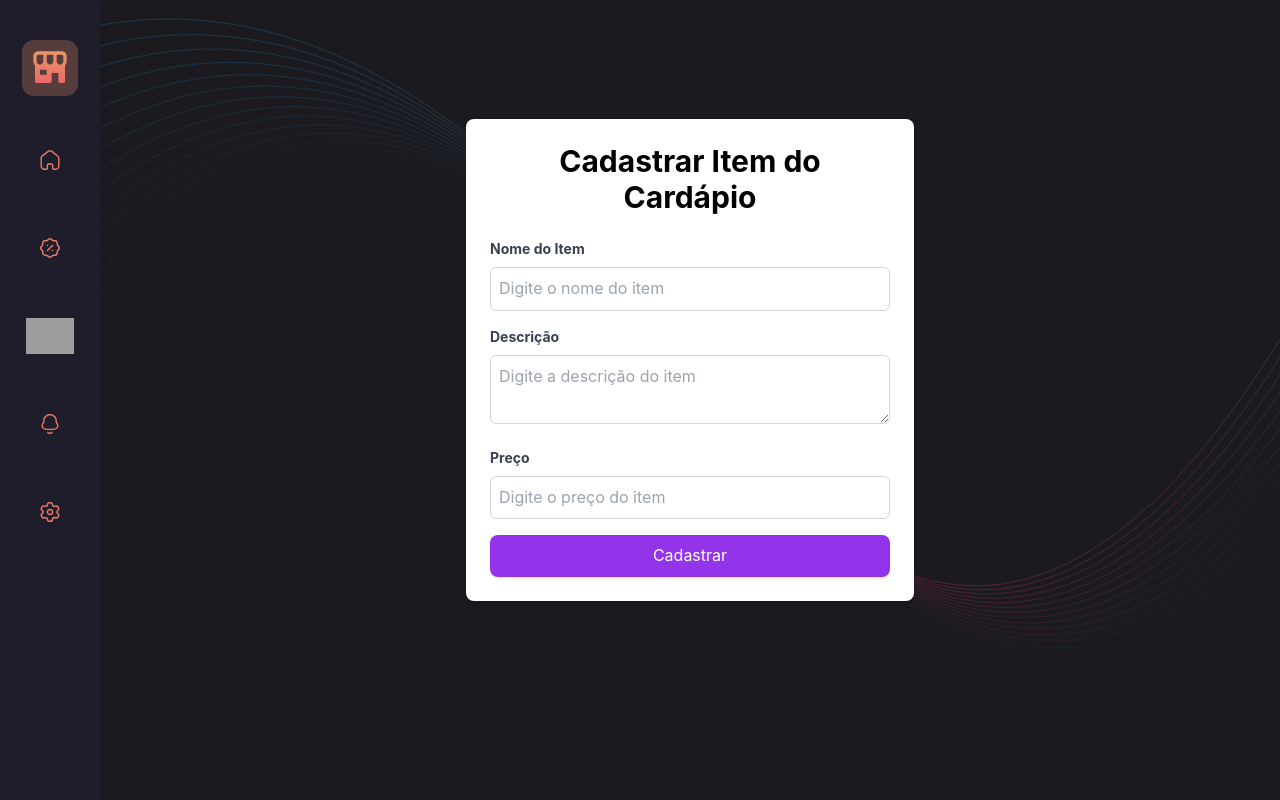
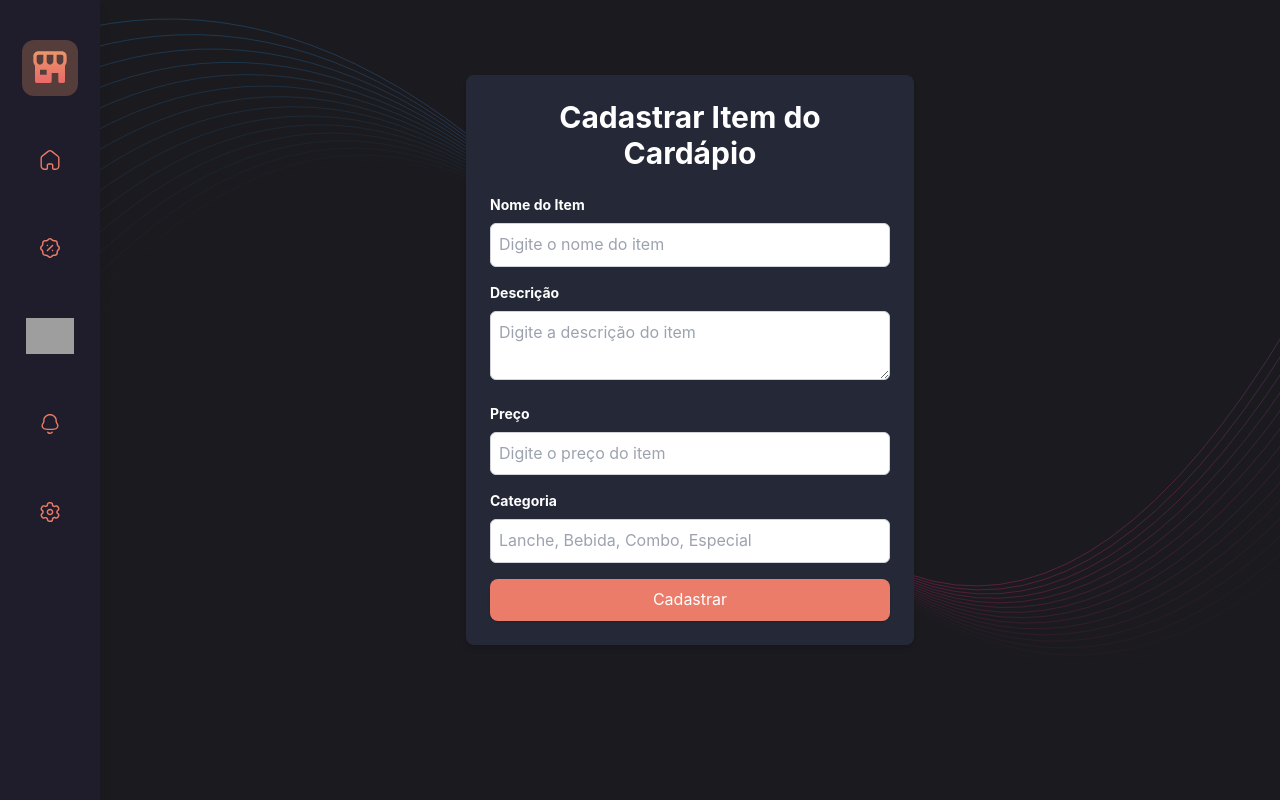
Before and after one commit to mdsreq-fga-unb/2024.2-T01-FamintosBurguer, a React (Vite) app in the folder aplicacao/src/renderer/: page /formulario in a window 1280 px wide. Built offline with nearby package versions, Linux system fonts and the light colour scheme; grey boxes are pictures that could not be loaded.

Commit message:
Alteração de cores e categoria no formulario

```diff
--- a/aplicacao/src/renderer/src/pages/Formulario.tsx
+++ b/aplicacao/src/renderer/src/pages/Formulario.tsx
@@ -13,49 +13,61 @@ const Formulario: React.FC = () => {
 
   return (
     <div className="w-full h-full flex justify-center items-center">
-      <div className="bg-white p-6 shadow-md rounded-lg w-full max-w-md">
-        <h1 className="text-3xl font-bold mb-6 text-center text-black">
+      <div className="bg-[#252836] p-6 shadow-md rounded-lg w-full max-w-md">
+        <h1 className="text-3xl font-bold mb-6 text-center text-white">
           Cadastrar Item do Cardápio
         </h1>
         <form onSubmit={handleSubmit}>
           <div className="mb-4">
-            <label className="block text-gray-700 text-sm font-bold mb-2" htmlFor="nome">
+            <label className="block text-white text-sm font-bold mb-2" htmlFor="nome">
               Nome do Item
             </label>
             <input
               type="text"
               id="nome"
-              className="w-full p-2 border border-gray-300 rounded-md text-black focus:outline-none focus:ring-2 focus:ring-purple-500"
+              className="w-full p-2 border border-gray-300 rounded-md text-black focus:outline-none focus:ring-2 focus:ring-[#ea7c69]"
               placeholder="Digite o nome do item"
               required
             />
           </div>
           <div className="mb-4">
-            <label className="block text-gray-700 text-sm font-bold mb-2" htmlFor="descricao">
+            <label className="block text-white  text-sm font-bold mb-2" htmlFor="descricao">
               Descrição
             </label>
             <textarea
               id="descricao"
-              className="w-full p-2 border border-gray-300 rounded-md text-black focus:outline-none focus:ring-2 focus:ring-purple-500"
+              className="w-full p-2 border border-gray-300 rounded-md text-black focus:outline-none focus:ring-2 focus:ring-[#ea7c69]"
               placeholder="Digite a descrição do item"
               required
             ></textarea>
           </div>
           <div className="mb-4">
-            <label className="block text-gray-700 text-sm font-bold mb-2" htmlFor="preco">
+            <label className="block text-white  text-sm font-bold mb-2" htmlFor="preco">
               Preço
             </label>
             <input
               type="number"
               id="preco"
-              className="w-full p-2 border border-gray-300 rounded-md text-black focus:outline-none focus:ring-2 focus:ring-purple-500"
+              className="w-full p-2 border border-gray-300 rounded-md text-black focus:outline-none focus:ring-2 focus:ring-[#ea7c69]"
               placeholder="Digite o preço do item"
+              required
+            />
+          </div>
+          <div className="mb-4">
+            <label className="block text-white  text-sm font-bold mb-2" htmlFor="preco">
+              Categoria
+            </label>
+            <input
+              type="text"
+              id="categoria"
+              className="w-full p-2 border border-gray-300 rounded-md text-black focus:outline-none focus:ring-2 focus:ring-[#ea7c69] "
+              placeholder="Lanche, Bebida, Combo, Especial"
               required
             />
           </div>
           <button
             type="submit"
-            className="bg-purple-600 text-white px-4 py-2 rounded-lg shadow hover:bg-purple-700 transition-all w-full"
+            className="bg-[#ea7c69] text-white px-4 py-2 rounded-lg shadow hover:bg-[#e55337] transition-all w-full"
           >
             Cadastrar
           </button>
```
